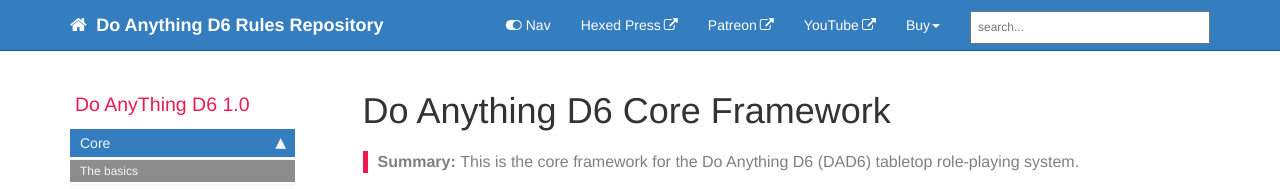
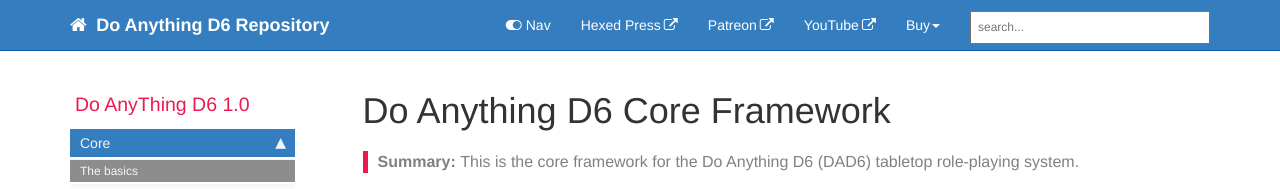
Before and after one commit to HexedPress/dad6, a Jekyll site: the page built from index.md, in a window 1280 px wide and 900 px high. Shown: the top 189 px of the window. Built offline with Jekyll 4.4.1, drawn with Linux system fonts in a browser that asks for light colours; comment, search, counter and statistics services are not loaded.

Commit message:
Update _config.yml

```diff
--- a/_config.yml
+++ b/_config.yml
@@ -9,6 +9,8 @@ exclude:
   - vendor
 
 feedback_disable: true
+
+github_editme_path: false
 
 highlighter: rouge
 
@@ -56,8 +58,9 @@ defaults:
 
 sidebars:
 - dad6_sidebar
+- troupe_sidebar
 
-topnav_title: Do Anything D6 Rules Repository
+topnav_title: Do Anything D6 Repository
 
 site_title: Do Anything D6 Rules Repository
 
```
